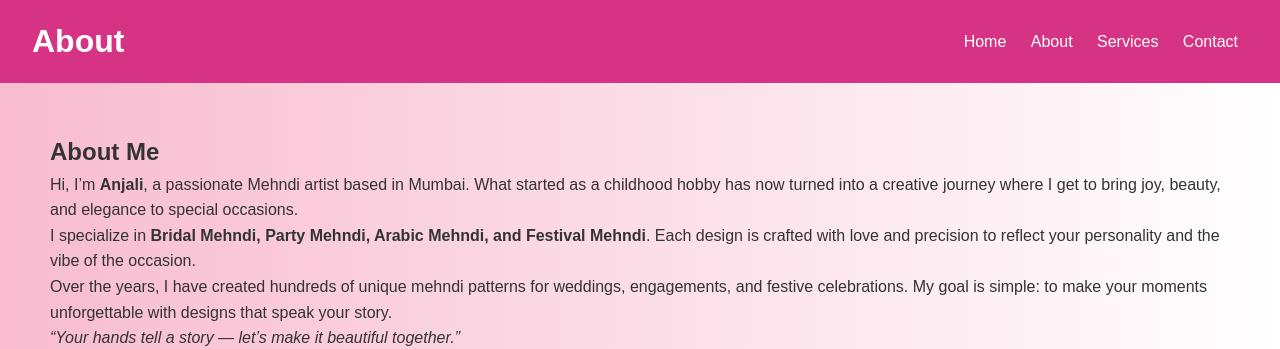
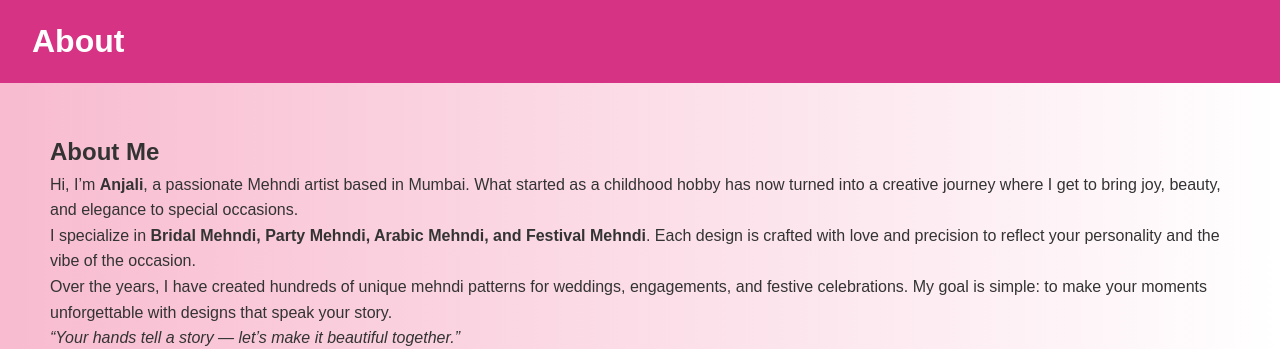
Before and after one commit to Anjali351/mehndi-website, a plain HTML site: page about.html in a window 1280 px wide. Shown: the top 349 px of the page. Drawn offline with Linux system fonts and the light colour scheme.

Commit message:
Add files via upload

```diff
--- a/about.html
+++ b/about.html
@@ -10,12 +10,7 @@
 <body>
   <header>
     <h1>About</h1>
-    <nav>
-      <a href="index.html">Home</a>
-      <a href="about.html">About</a>
-      <a href="service.html">Services</a>
-      <a href="contact.html">Contact</a>
-    </nav>
+
   </header>
 
   <!-- About Section -->
@@ -47,8 +42,7 @@
           <a href="https://youtube.com/@henna_artist_anjali" target="_blank"><i class="fab fa-youtube"></i></a>
           <a href="https://wa.me/917506591378" target="_blank"><i class="fab fa-whatsapp"></i></a>
         </div>
-      </div>
-    </div>
+
   </section>
 
 </body>
```
Also changed, not shown: blog.html (+0 -6 lines), contact.html (+1 -6 lines), index.html (+1 -1 lines), service.html (+1 -6 lines).
